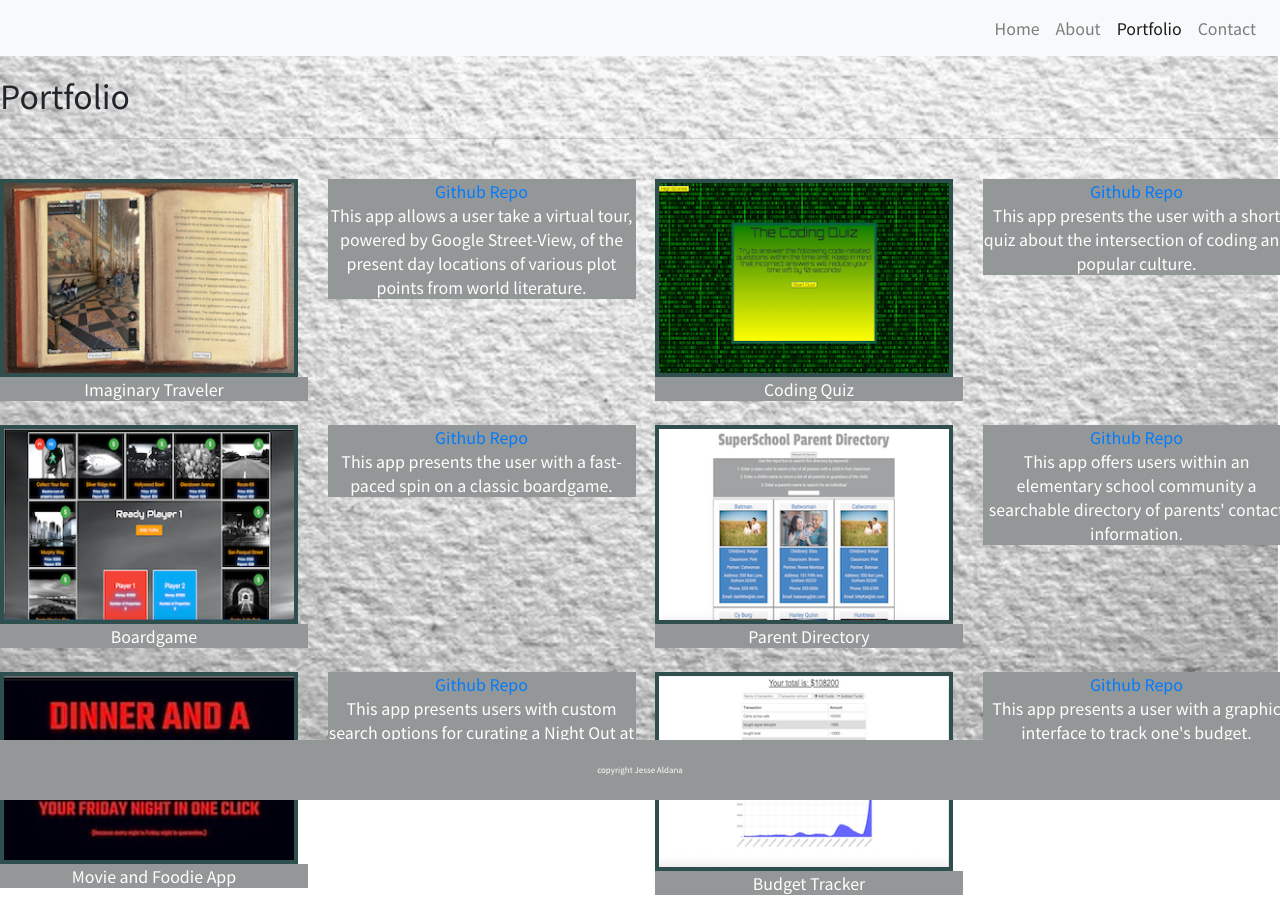
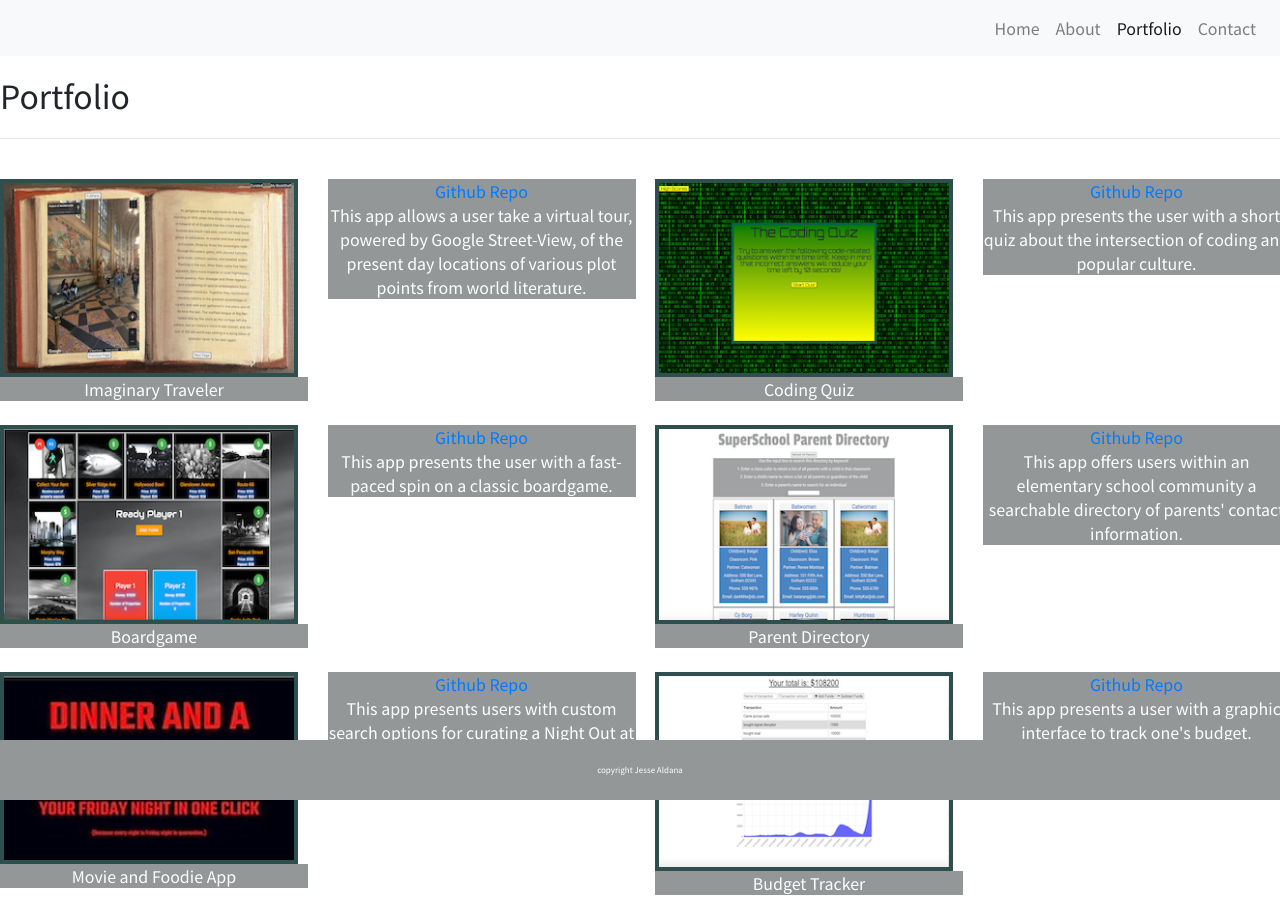
Before and after one commit to jessealdana/aldana-folio, a React (Create React App) app: page /folio in a window 1280 px wide. Built offline with nearby package versions, Linux system fonts and the light colour scheme.

Commit message:
removed background

```diff
--- a/src/components/Container/style.css
+++ b/src/components/Container/style.css
@@ -10,7 +10,7 @@
         justify-content: center;
         margin-left: auto;
         margin-right: auto;
-        max-height: 75%;
+        height: 75%;
     }
     }
 
--- a/src/components/Wrapper/style.css
+++ b/src/components/Wrapper/style.css
@@ -1,19 +1,20 @@
 .Wrapper {
-    background-image: url(../pages/Images/paper.png);
+    /* background-image: url(../pages/Images/paper.png);
     height: 100vh;
-    /* background-position: center;
-    background-repeat: no-repeat; */
-    background-size: 100% 100%;
+
+    background-size: 100% 100%; */
 }
 
 @media screen and (max-width: 1366) {
     .Wrapper {
         height: auto;
+
     }
 }
 
 @media screen and (max-width: 768px) {
     .Wrapper {
         height: auto;
+
     }
     }
--- a/src/components/pages/Folio.js
+++ b/src/components/pages/Folio.js
@@ -15,7 +15,7 @@ function Portfolio() {
   return (
 
     <Container>
-       <div className="body" style={{paddingBottom: "20px"}}>
+       <div className="body" style={{height: "70%", paddingBottom: "20px"}}>
         <div className="row">
           <div className="col-sm-3">
             <h2 style={{paddingTop: "20px"}}>Portfolio</h2>
```
